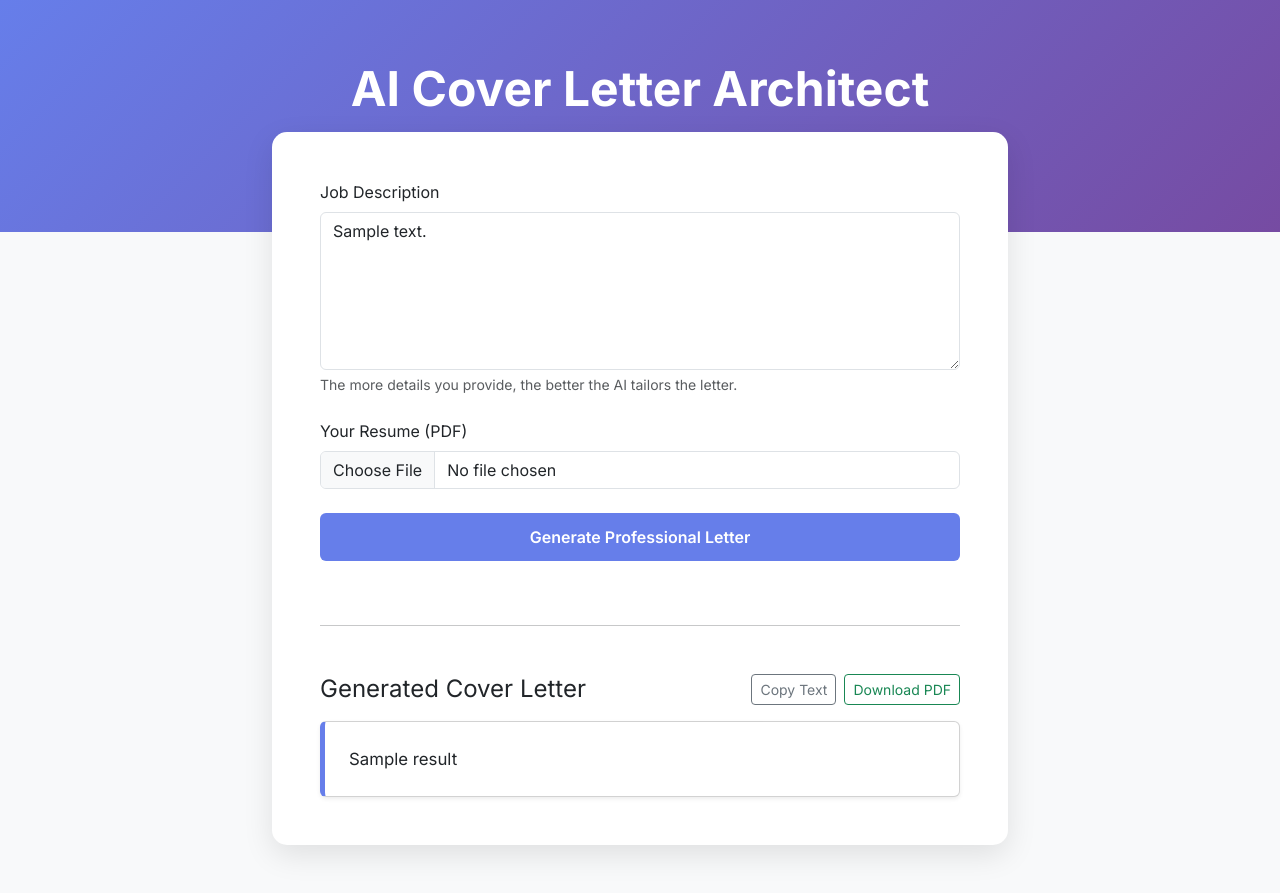
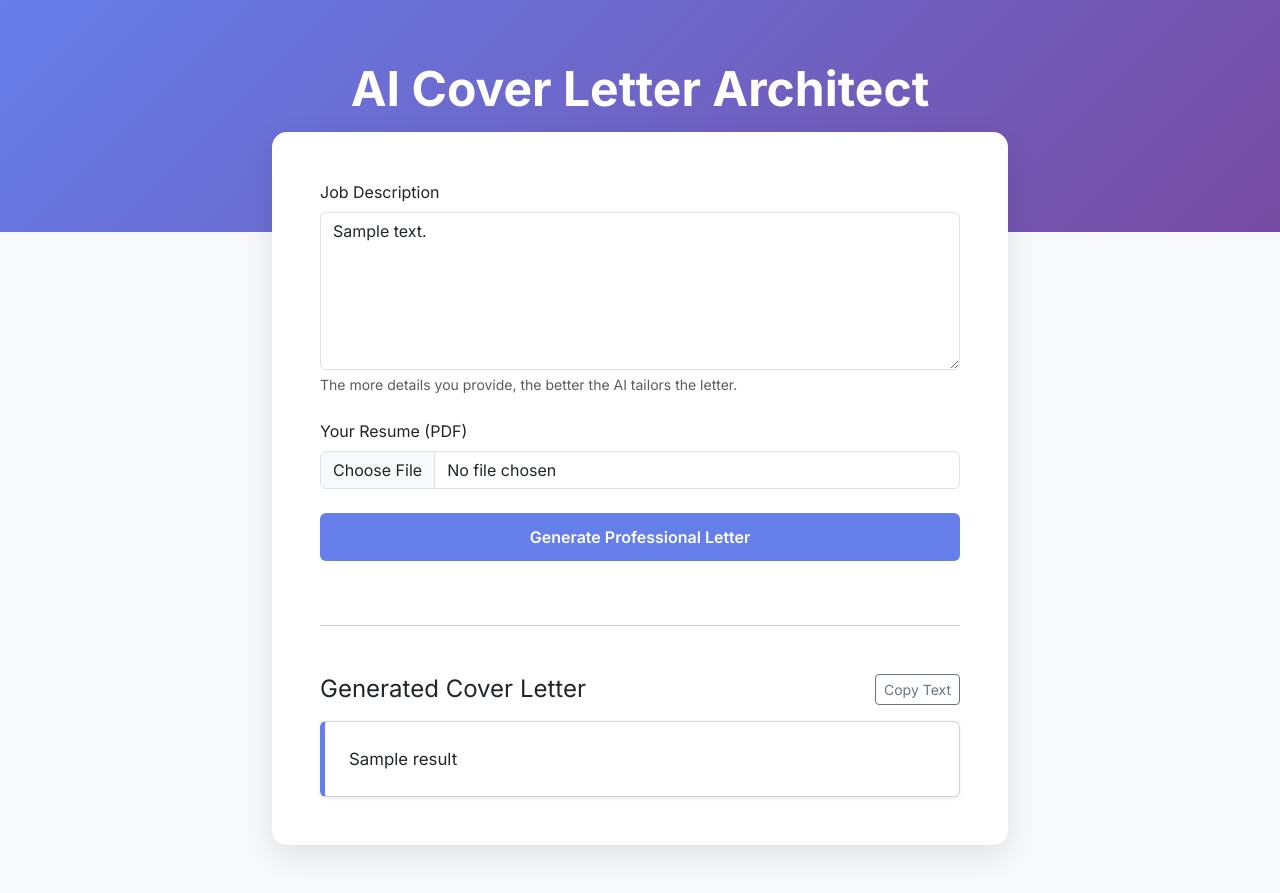
Before and after one commit to carlos-marin1742/AI-cover-letter-generator, a Flask app: template templates/index.html in a window 1280 px wide. Run offline with Flask 3, Linux system fonts and the light colour scheme; the template is opened without the code that fills it: most values are stand-ins (such as "Sample title", 1, 10 or a date in 2020).

Commit message:
12.26.2025

```diff
--- a/templates/index.html
+++ b/templates/index.html
@@ -56,7 +56,6 @@
                         <h3 class="h4 mb-0">Generated Cover Letter</h3>
                         <div class="d-flex gap-2">
                             <button class="btn btn-outline-secondary btn-sm" onclick="copyToClipboard()">Copy Text</button>
-                            <button class="btn btn-outline-success btn-sm" onclick="downloadPDF()">Download PDF</button>
                         </div>
                     </div>
                     <div class="card result-area p-4 shadow-sm" id="letter-text">{{ result }}</div>
```
